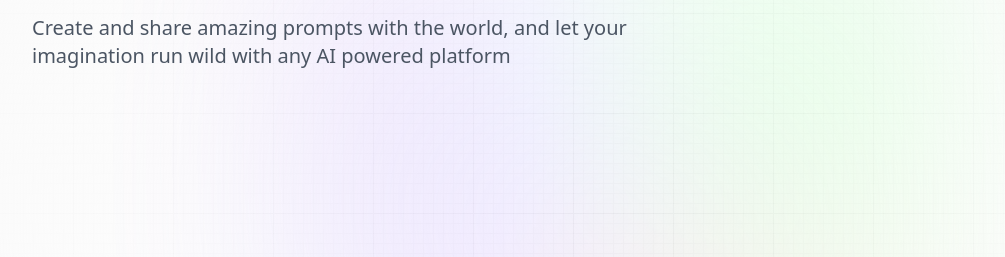
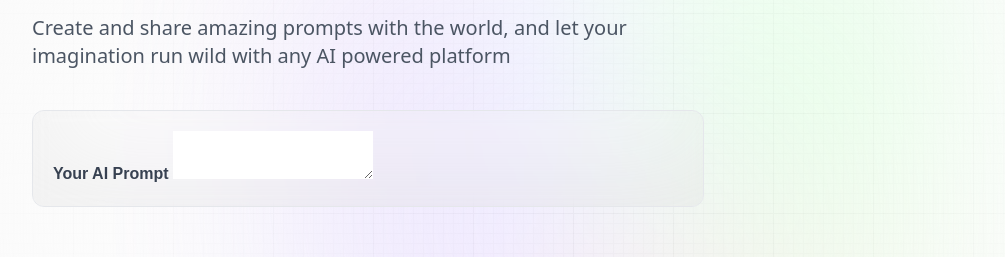
Before and after one commit to delaquash/aiprompter, a Next.js app: page /create-prompt in a window 1280 px wide. Shown: the part 192-449 px from the top of the page, without its empty margins (32-1037 px from the left). Built offline with nearby package versions, Linux system fonts and the light colour scheme; no server answers.

Commit message:
add form

```diff
--- a/app/create-prompt/page.tsx
+++ b/app/create-prompt/page.tsx
@@ -16,7 +16,7 @@
     tag: "",
   })
 
-  const createPrompt = async (e: { preventDefault: () => void  }) => {
+  const createPrompt = async (e: React.FormEvent) => {
     e.preventDefault();
   }
 
--- a/components/Form.tsx
+++ b/components/Form.tsx
@@ -19,9 +19,17 @@
           and let your imagination run wild with any AI powered platform</p>
           <form
             onSubmit={handleSubmit}
+            className='mt-10 w-full flex flex-col gap-7 glassmorphism max-w-2xl'
+          >
+            <label>
+              <span className='font-satoshi font-semibold text-base text-gray-700'>Your AI Prompt </span>
+                <textarea
+                    value={post.prompt}
+                    onChange={(e) => setPost({...post, prompt: e.target.value})}
 
-          >
+                />
 
+            </label>
           </form>
     </section>
   )
```
